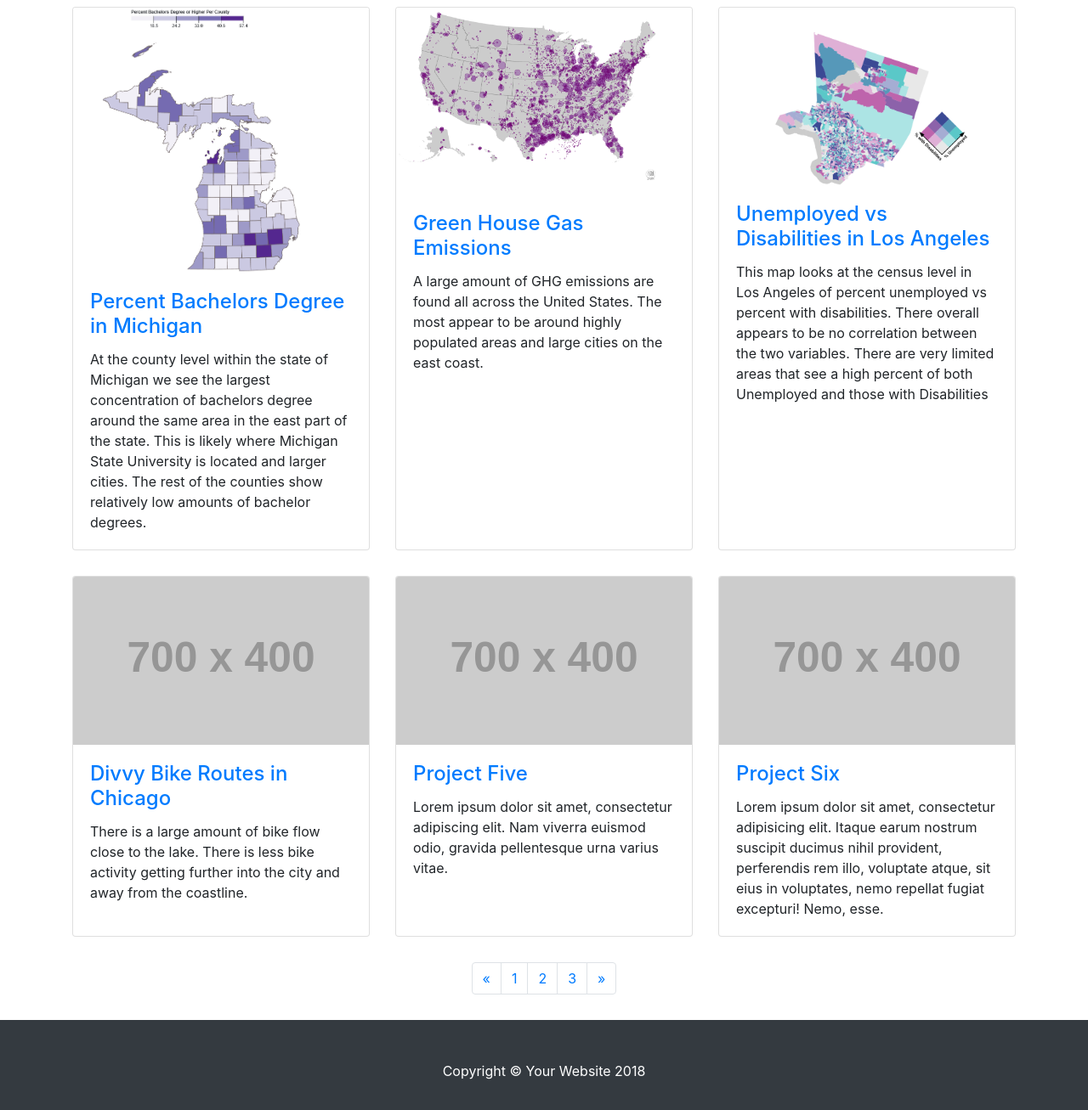
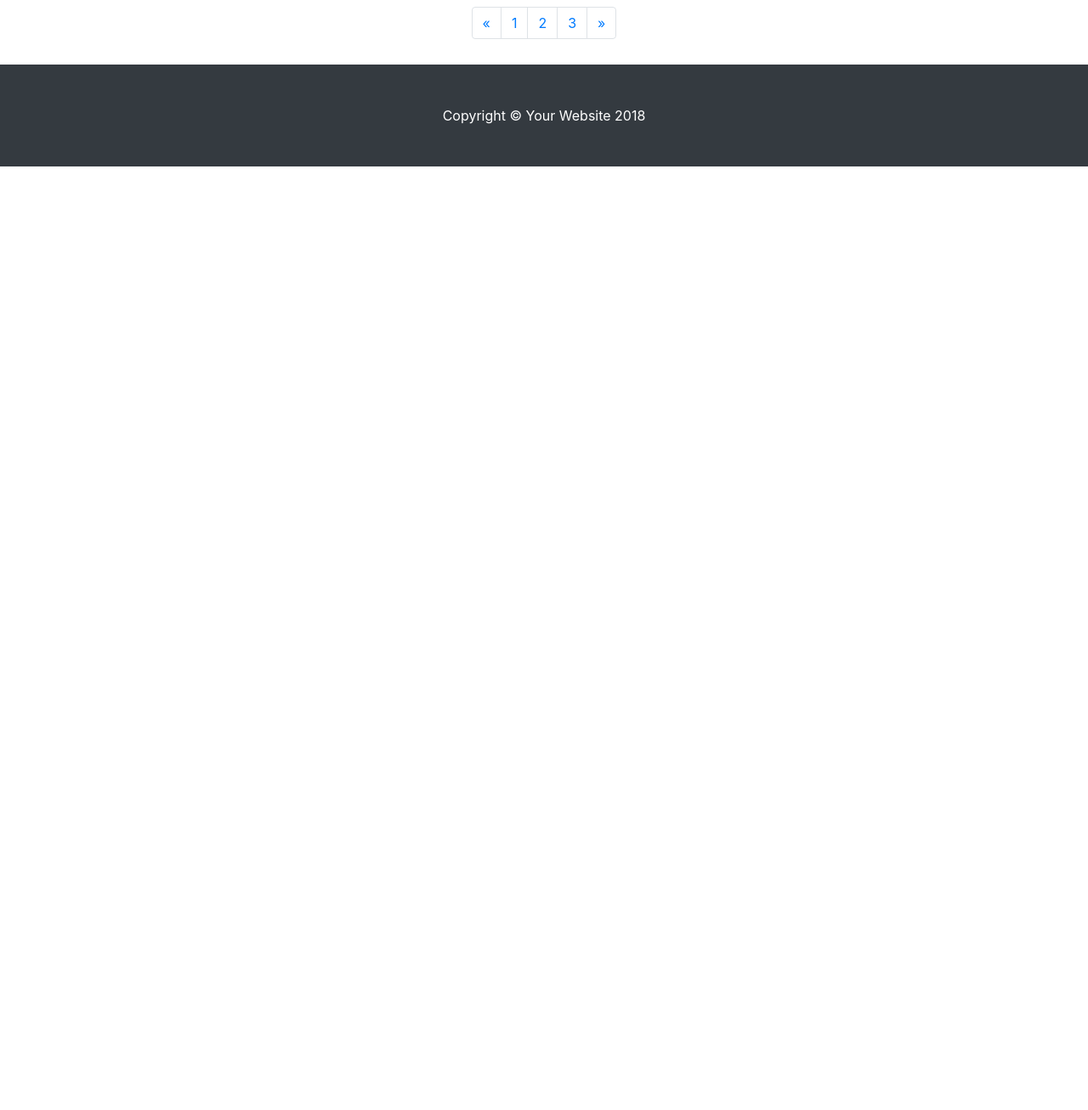
Before and after one commit to geog3540/tlong3, a website: page bioindex.html in a window 1280 px wide. Shown: the part 144-1451 px from the top of the page at 85% size. After the commit the page ends 800 px from the top, so only its background shows below. Drawn offline with Linux system fonts and the light colour scheme; placeholder pictures from the web are drawn by us.

Commit message:
new image

```diff
--- a/bioindex.html
+++ b/bioindex.html
@@ -52,77 +52,12 @@
     <div class="container">
 
       <!-- Page Heading -->
-      <h1 class="my-4">Geo Visualization Portfolio
-        <small>GEO:3540</small>
+      <h1 class="my-4">Tatum Long
+        <small>University of Iowa</small>
       </h1>
 
       <div class="row">
-        <div class="col-lg-4 col-sm-6 portfolio-item">
-          <div class="card h-100">
-            <a href="https://observablehq.com/d/c013503af6fb65a2"><img class="card-img-top" src="images/chloropleth_map.png" alt=""></a>
-            <div class="card-body">
-              <h4 class="card-title">
-                <a href="https://observablehq.com/d/c013503af6fb65a2"> Percent Bachelors Degree in Michigan </a>
-              </h4>
-              <p class="card-text">At the county level within the state of Michigan we see the largest concentration of bachelors degree around the same area in the east part of the state. This is likely where Michigan State University is located and larger cities. The rest of the counties show relatively low amounts of bachelor degrees.</p>
-            </div>
-          </div>
-        </div>
-        <div class="col-lg-4 col-sm-6 portfolio-item">
-          <div class="card h-100">
-            <a href="https://observablehq.com/d/b3484773f76a0bfb"><img class="card-img-top" src="images/proportional_map.png" alt=""></a>
-            <div class="card-body">
-              <h4 class="card-title">
-                <a href="https://observablehq.com/d/b3484773f76a0bfb">Green House Gas Emissions</a>
-              </h4>
-              <p class="card-text">A large amount of GHG emissions are found all across the United States. The most appear to be around highly populated areas and large cities on the east coast.</p>
-            </div>
-          </div>
-        </div>
-        <div class="col-lg-4 col-sm-6 portfolio-item">
-          <div class="card h-100">
-            <a href="https://observablehq.com/d/c360597169208e07"><img class="card-img-top" src="images/bivariate_map.png" alt=""></a>
-            <div class="card-body">
-              <h4 class="card-title">
-                <a href="https://observablehq.com/d/c360597169208e07">Unemployed vs Disabilities in Los Angeles</a>
-              </h4>
-              <p class="card-text">This map looks at the census level in Los Angeles of percent unemployed vs percent with disabilities. There overall appears to be no correlation between the two variables. There are very limited areas that see a high percent of both Unemployed and those with Disabilities</p>
-            </div>
-          </div>
-        </div>
-        <div class="col-lg-4 col-sm-6 portfolio-item">
-          <div class="card h-100">
-            <a href="#"><img class="card-img-top" src="http://placehold.it/700x400" alt=""></a>
-            <div class="card-body">
-              <h4 class="card-title">
-                <a href="#">Divvy Bike Routes in Chicago</a>
-              </h4>
-              <p class="card-text">There is a large amount of bike flow close to the lake. There is less bike activity getting further into the city and away from the coastline.</p>
-            </div>
-          </div>
-        </div>
-        <div class="col-lg-4 col-sm-6 portfolio-item">
-          <div class="card h-100">
-            <a href="#"><img class="card-img-top" src="http://placehold.it/700x400" alt=""></a>
-            <div class="card-body">
-              <h4 class="card-title">
-                <a href="#">Project Five</a>
-              </h4>
-              <p class="card-text">Lorem ipsum dolor sit amet, consectetur adipiscing elit. Nam viverra euismod odio, gravida pellentesque urna varius vitae.</p>
-            </div>
-          </div>
-        </div>
-        <div class="col-lg-4 col-sm-6 portfolio-item">
-          <div class="card h-100">
-            <a href="#"><img class="card-img-top" src="http://placehold.it/700x400" alt=""></a>
-            <div class="card-body">
-              <h4 class="card-title">
-                <a href="#">Project Six</a>
-              </h4>
-              <p class="card-text">Lorem ipsum dolor sit amet, consectetur adipisicing elit. Itaque earum nostrum suscipit ducimus nihil provident, perferendis rem illo, voluptate atque, sit eius in voluptates, nemo repellat fugiat excepturi! Nemo, esse.</p>
-            </div>
-          </div>
-        </div>
+
       </div>
       <!-- /.row -->
 
```
Also changed, not shown: index.html (+1 -1 lines), 1 other file.
